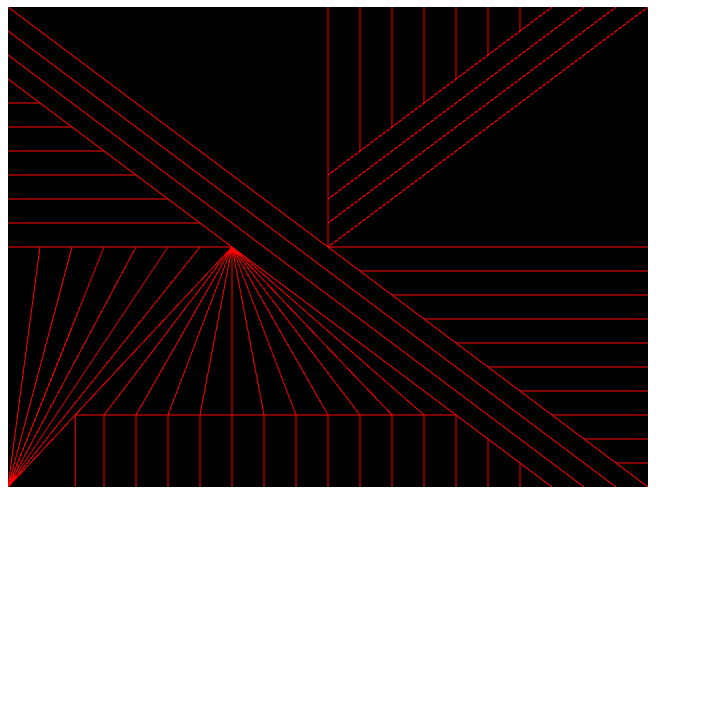
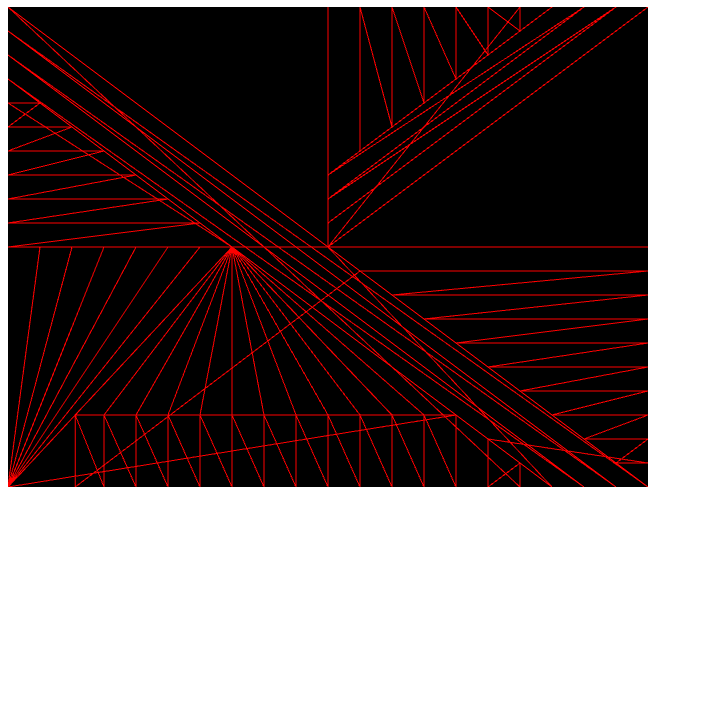
Before and after one commit to lieskpat/webgl_ea3, a website with bundled scripts: page dist/index.html in a window 1280 px wide. Shown: the part 73-800 px from the top of the page, without its empty margins (0-703 px from the left). Built offline with nearby package versions, Linux system fonts and the light colour scheme.

Commit message:
change initWebGl.js

```diff
--- a/src/index.js
+++ b/src/index.js
@@ -5,27 +5,19 @@ import { initWebGl } from "./modules/initWebGl.js";
 
 const gl = initContext("gl_context");
 const initObject = initWebGl(gl);
-function initBuffer(gl) {
-    gl.useProgram(initObject.program);
-    //assign the buffer object to a position variable (pos in vertex shader)
-    gl.vertexAttribPointer(
-        initObject.attribLocation.positionAttributeLocation,
-        2,
-        gl.FLOAT,
-        false,
-        0,
-        0
-    );
-    //enable the assignment to a position variable (pos in vertex shader)
-    gl.enableVertexAttribArray(
-        initObject.attribLocation.positionAttributeLocation
-    );
+gl.useProgram(initObject.program);
+
+function draw(type, countVertices) {
+    gl.drawArrays(type, 0, countVertices);
 }
+
 function render(gl) {
-    initBuffer(gl);
     gl.clearColor(0, 0, 0, 1);
     gl.clear(gl.COLOR_BUFFER_BIT);
-    gl.drawArrays(gl.LINES, 0, 132);
+    draw(gl.LINES, initObject.countVertices);
+    draw(gl.LINE_LOOP, initObject.countVertices);
+    //draw(gl.LINE_STRIP, initObject.countVertices);
+    // gl.drawArrays(gl.LINES, 0, 132);
 }
 
 render(gl);
--- a/src/modules/initWebGl.js
+++ b/src/modules/initWebGl.js
@@ -3,6 +3,17 @@ import vertexGlsl from "../shader/vertexShader_shader_language.js";
 import fragmentGlsl from "../shader/fragmentShader_shader_language.js";
 import { createProgram } from "../shader/createProgram.js";
 import { loadVertexData } from "./loadVertexData.js";
+
+function initBuffer(gl, vertices) {
+    const n = vertices.length / 2;
+    //create a buffer object
+    const vertexBuffer = gl.createBuffer();
+    //bind the buffer object to target (for example ARRAY_BUFFER)
+    gl.bindBuffer(gl.ARRAY_BUFFER, vertexBuffer);
+    //write data into the buffer object
+    gl.bufferData(gl.ARRAY_BUFFER, vertices, gl.STATIC_DRAW);
+    return n;
+}
 
 function initWebGl(gl) {
     const vertexShader = createShader(gl, gl.VERTEX_SHADER, vertexGlsl);
@@ -12,13 +23,11 @@ function initWebGl(gl) {
     const positionAttributeLocation = gl.getAttribLocation(prog, "pos");
     //get the storage location of a uniform for example a transition
     const translationAttrib = gl.getUniformLocation(prog, "translation");
-    //create a buffer onject
-    const positionBuffer = gl.createBuffer();
-    //bind the buffer object to target for example ARRAY_BUFFER
-    gl.bindBuffer(gl.ARRAY_BUFFER, positionBuffer);
-    //write data into the buffer object
-    gl.bufferData(gl.ARRAY_BUFFER, loadVertexData(), gl.STATIC_DRAW);
-    //return javascript object with all relevant data/objects
+    const countVertices = initBuffer(gl, loadVertexData());
+    //assign the buffer object to a position variable (pos in vertex shader)
+    gl.vertexAttribPointer(positionAttributeLocation, 2, gl.FLOAT, false, 0, 0);
+    //enable the assignment to a position variable (pos in vertex shader)
+    gl.enableVertexAttribArray(positionAttributeLocation);
     return {
         shader: {
             vertex_shader: vertexShader,
@@ -29,7 +38,7 @@ function initWebGl(gl) {
             position: positionAttributeLocation,
             translation: translationAttrib,
         },
-        bindingBuffer: positionBuffer,
+        countVertices: countVertices,
     };
 }
 
```
Also changed, not shown: dist/bundle.js, dist/index.html.
